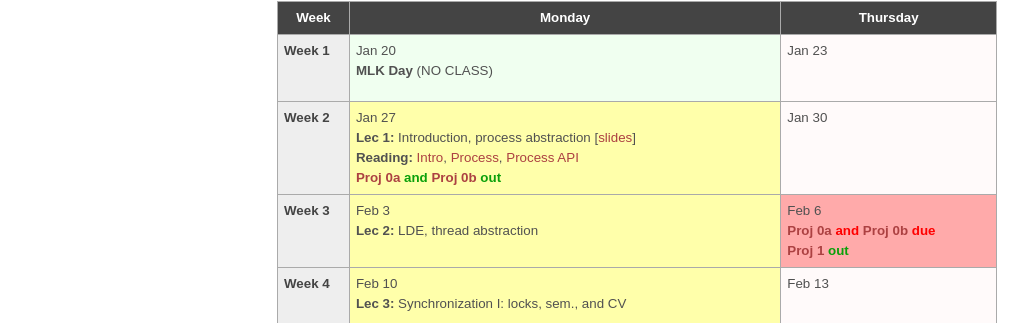
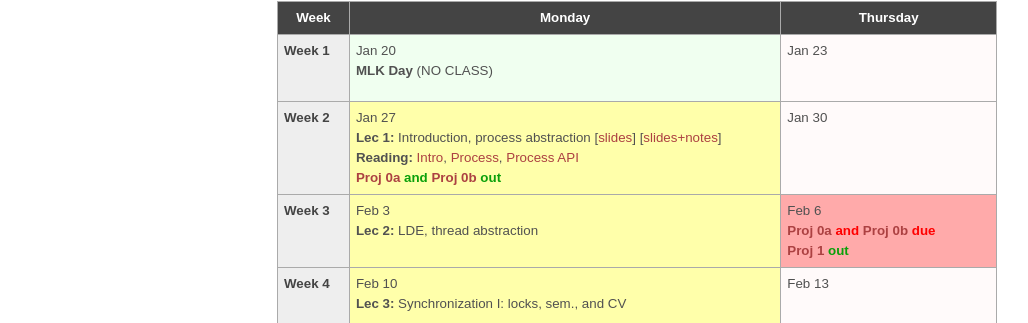
Before and after one commit to tddg/cs571-spring20, a Jekyll site: the page built from schedule.md, in a window 1280 px wide. Shown: the part 241-564 px from the top of the page, without its empty margins (3-1031 px from the left). Built offline with Jekyll 4.4.1, drawn with Linux system fonts in a browser that asks for light colours.

Commit message:
added lec 1 w/ notes

```diff
--- a/schedule.md
+++ b/schedule.md
@@ -90,7 +90,8 @@ The course schedule is tentative and subject to change.
 <tr> <!-- week of Jan 27 -->
   <td id="2020-1-27" class="date"><b>Week 2</b></td>
   <td class="lecture">Jan 27<br/>
-	<b>Lec 1:</b> Introduction, process abstraction [<a href="./public/lecs/lec1-intro.pdf">slides</a>]<br/>
+	<b>Lec 1:</b> Introduction, process abstraction [<a href="./public/lecs/lec1-intro.pdf">slides</a>]
+			[<a href="./public/lecs/lec1-intro+notes.pdf">slides+notes</a>]<br/>
 	<b>Reading:</b> <a href="http://pages.cs.wisc.edu/~remzi/OSTEP//intro.pdf">Intro</a>,
 		<a href="http://pages.cs.wisc.edu/~remzi/OSTEP/cpu-intro.pdf">Process</a>,
 		<a href="http://pages.cs.wisc.edu/~remzi/OSTEP/cpu-api.pdf">Process API</a><br/>
```
Also changed, not shown: 1 other file.
